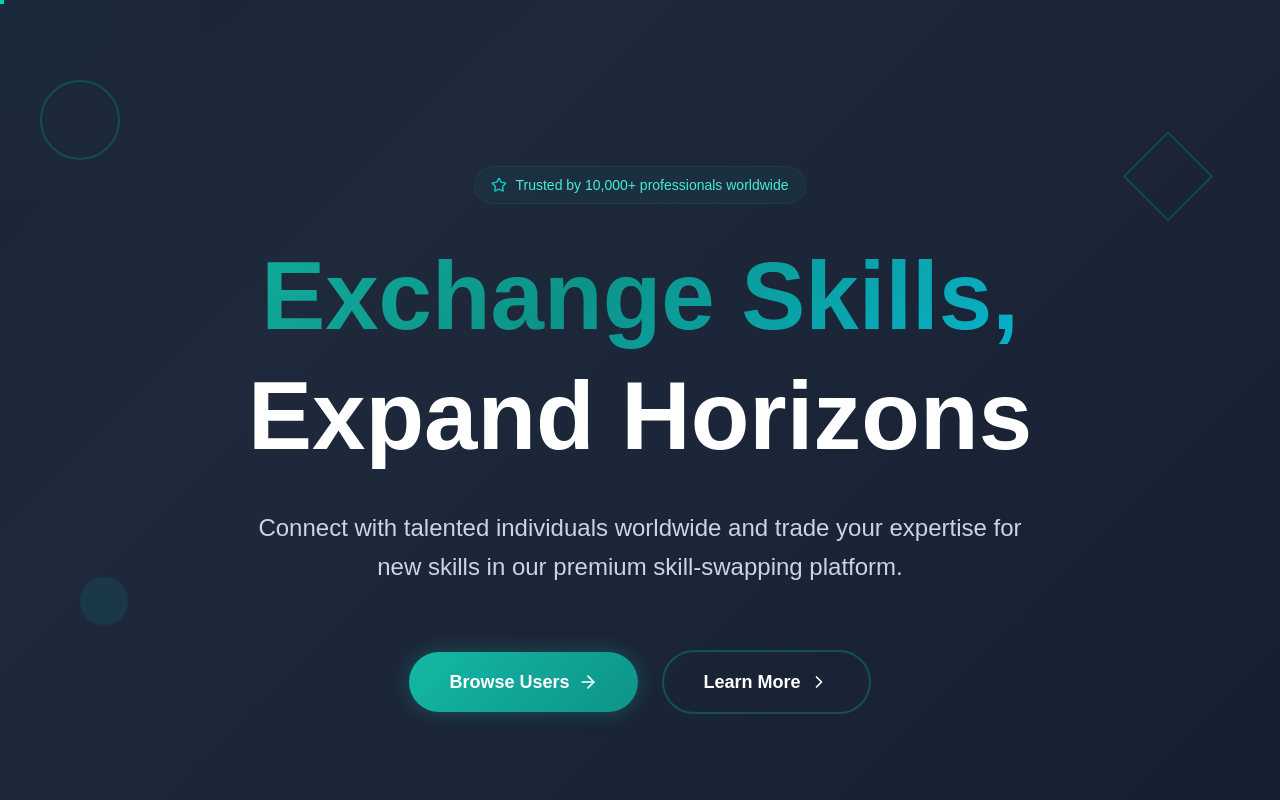
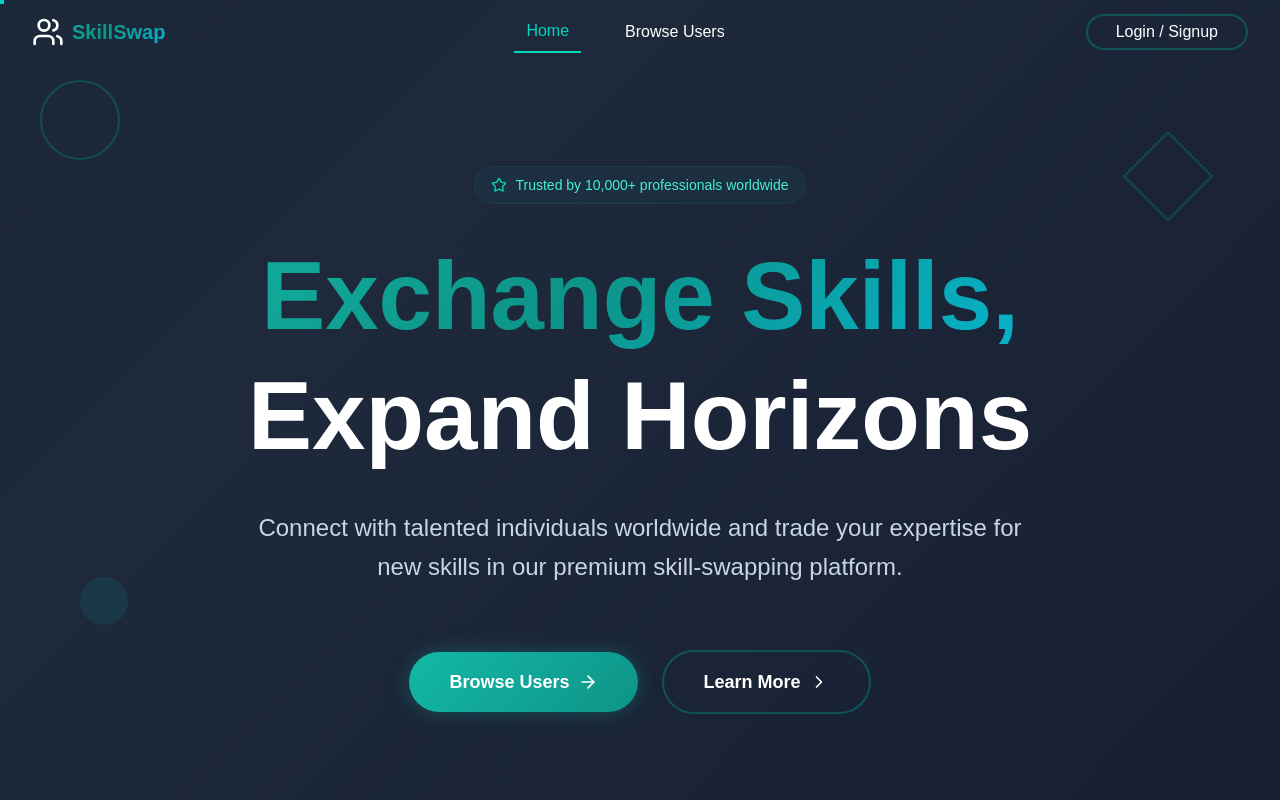
Before and after one commit to UniqueIam/skill-barter, a Next.js app: page / in a window 1280 px wide. Shown: the top 800 px of the page. Built offline with nearby package versions, Linux system fonts and the light colour scheme.

Commit message:
fixed a bug

```diff
--- a/app/layout.tsx
+++ b/app/layout.tsx
@@ -2,6 +2,8 @@ import type { Metadata } from "next";
 import { Geist, Geist_Mono, Roboto, Saira } from "next/font/google";
 import "./globals.css";
 import { TanstackProviders } from "@/components/tanstackprovider";
+import Navbar from "@/components/Navbar";
+import Footer from "@/components/Footer";
 
 const geistSans = Geist({
   variable: "--font-geist-sans",
@@ -37,7 +39,11 @@ export default function RootLayout({
       <body
         className={`${geistSans.variable} ${geistMono.variable}  ${saira.variable}  ${roboto.variable}  antialiased`}
       >
-        <TanstackProviders>{children}</TanstackProviders>
+        <TanstackProviders>
+          <Navbar />
+          {children}
+          <Footer />
+        </TanstackProviders>
       </body>
     </html>
   );
```
